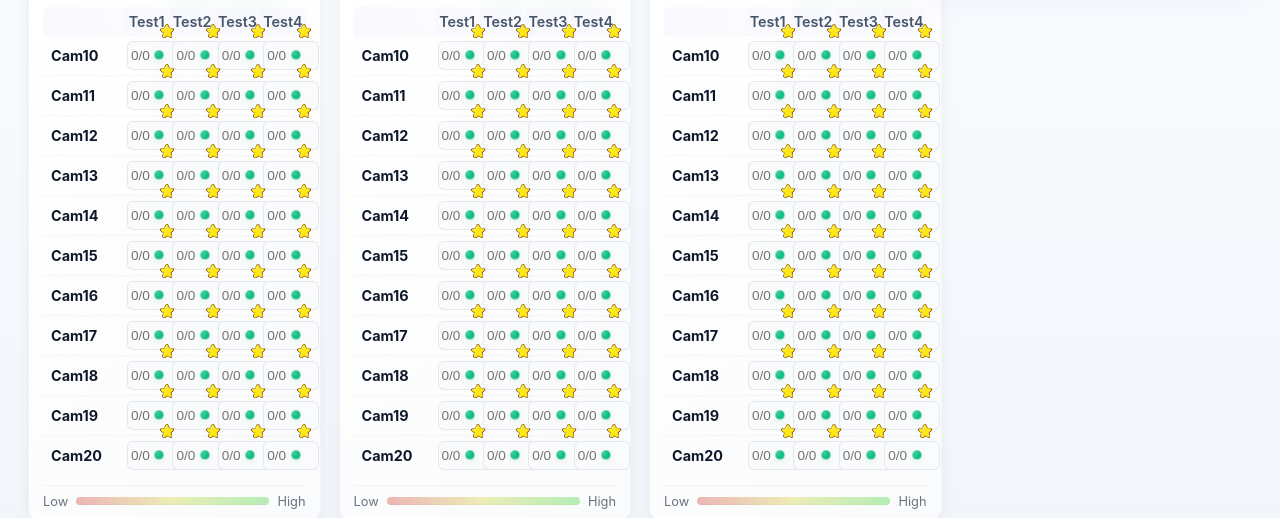
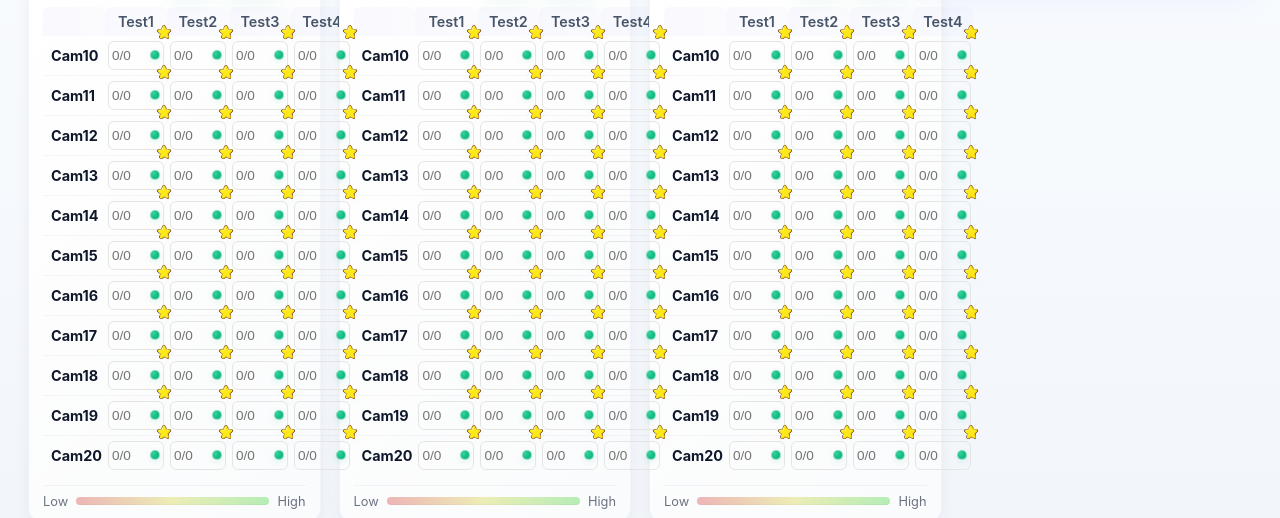
Before and after one commit to Tuyet3005/app-tracking, a website with bundled scripts: page public/index.html in a window 1280 px wide. Shown: the part 282-800 px from the top of the page. Built offline with nearby package versions, Linux system fonts and the light colour scheme; files whose address does not match are found by name.

Commit message:
Rebuild inputs markup

```diff
--- a/public/index.html
+++ b/public/index.html
@@ -387,8 +387,6 @@
     #listening-container table.practice tbody tr { border-bottom:1px solid rgba(15,23,42,0.03) }
     #listening-container table.practice tbody tr:last-child { border-bottom:none }
     #listening-container table.practice tbody tr:hover td { background:rgba(99,102,241,0.03) }
-    #listening-container input.practice-input { width:56px; padding:6px 3px; font-size:0.85rem; border-radius:6px; border:1px solid rgba(15,23,42,0.08); background:#fafbfc; text-align:left }
-    #listening-container input.practice-input:focus { background:#ffffff; box-shadow:0 2px 8px rgba(99,102,241,0.15); border-color:rgba(99,102,241,0.35) }
     #listening-container .legend { margin-top:10px; font-size:0.8rem; padding-top:8px; border-top:1px solid rgba(15,23,42,0.04) }
     .practice-wrapper { min-width: 0; background: linear-gradient(135deg, #ffffff 0%, #fafbfc 100%); border-radius: 14px; padding: 12px 14px; box-shadow: 0 4px 16px rgba(15,23,42,0.05), 0 1px 3px rgba(15,23,42,0.02); border: 1px solid rgba(99,102,241,0.06); transition: box-shadow 200ms }
     .practice-wrapper:hover { box-shadow: 0 8px 24px rgba(15,23,42,0.08), 0 2px 6px rgba(15,23,42,0.04) }
@@ -396,7 +394,7 @@
     .practice-wrapper h3 { margin: 0 0 10px 0; font-size: 1rem; font-weight: 700; color: #0b1220; display: flex; align-items: center; gap: 2px; flex-wrap: nowrap; white-space: nowrap; }
     .badge { display:inline-block; background:linear-gradient(90deg,#ffd6a5,#ffadad); padding:4px 8px; border-radius:999px; font-size:0.85rem }
 
-    table.practice {border-collapse: collapse;width: 100%;table-layout: fixed;background:transparent}
+    table.practice {border-collapse: collapse; table-layout: fixed; background:transparent}
     table.practice th, table.practice td { border: none; padding: 5px 3px; text-align: center; font-size: 0.9rem }
     table.practice thead th { background: linear-gradient(90deg, rgba(99,102,241,0.04), rgba(99,102,241,0.02)); color: #475569; font-weight: 600; padding: 6px 3px; border-radius: 6px 6px 0 0 }
     table.practice tbody tr { border-bottom: 1px solid rgba(15,23,42,0.03) }
@@ -405,8 +403,8 @@
     table.practice th:first-child { text-align: left; padding-left: 8px; width: 70px; color:#0f172a }
 
     /* Make inputs compact and pretty */
-    input.practice-input { width: 56px; box-sizing: border-box; border: 1px solid rgba(15,23,42,0.08); padding: 6px 3px; text-align: left; font-size: 0.85rem; border-radius: 6px; transition: background 220ms, color 220ms, box-shadow 160ms; background: #fafbfc; position: relative; z-index: 1; }
-    input.practice-input:focus { outline: none; background: #ffffff; box-shadow: 0 2px 8px rgba(99,102,241,0.15); border-color: rgba(99,102,241,0.35) }
+    input.practice-input {box-sizing: border-box;text-align: left;font-size: 0.85rem;transition: background 220ms, color 220ms, box-shadow 160ms;position: relative;z-index: 1;padding: 0;background: transparent;outline: none;width: 38px;border: none;}
+    .cell-wrapper:has(input.practice-input:focus) { box-shadow: 0 2px 8px rgba(99,102,241,0.15); border-color: rgba(99,102,241,0.35) }
 
     /* cell wrapper to allow overlays (star and button) */
     .cell-wrap { position: relative; display: inline-block; width:100%; overflow: visible }
@@ -416,24 +414,23 @@
 
     /* Status button for reading progress cells - positioned on right inside cell */
     .cell-status-btn {
-      position: absolute;
+
       /* nudge slightly more to the right (2px) */
-      right: 2px;
-      top: 50%;
-      transform: translateY(-50%) scale(1);
+
+       /* sit above input but input padding prevents overlap of text */
+      z-index: 3;
       width: 10px;
       height: 10px;
       border-radius: 50%;
-      border: 1px solid rgba(255,255,255,0.45);
+      border: 1px solid rgba(255, 255, 255, 0.45);
       padding: 0;
       cursor: pointer;
       background: radial-gradient(circle at 30% 30%, #34d399, #10b981 60%);
       transition: background 160ms ease, box-shadow 140ms ease, transform 120ms ease, border 120ms ease;
-      box-shadow: 0 2px 6px rgba(16,185,129,0.12), inset 0 -1px 0 rgba(255,255,255,0.12);
-      z-index: 3; /* sit above input but input padding prevents overlap of text */
+      box-shadow: 0 2px 6px rgba(16, 185, 129, 0.12), inset 0 -1px 0 rgba(255, 255, 255, 0.12);
       transform-origin: center;
     }
-    .cell-status-btn:hover { box-shadow: 0 4px 10px rgba(16,185,129,0.18), inset 0 1px 0 rgba(255,255,255,0.12); transform: translateY(-50%) scale(1.5); }
+    .cell-status-btn:hover { box-shadow: 0 4px 10px rgba(16,185,129,0.18), inset 0 1px 0 rgba(255,255,255,0.12); transform: scale(1.5); }
     .cell-status-btn:active { transform: translateY(-50%) scale(1.3); }
     .cell-status-btn.marked {
       background: radial-gradient(circle at 30% 30%, #fb7185, #ec4899 60%);
@@ -445,12 +442,24 @@
     }
 
     /* Green border for cells with values (default) */
-    .cell-with-value input { border: 2px solid #22c55e !important; }
+    .cell-with-value > .cell-wrapper { border: 2px solid #22c55e; }
     /* Pink border for marked cells */
-    .cell-with-value.marked input { border: 2px solid #ec4899 !important; }
+    .cell-with-value.marked > .cell-wrapper { border: 2px solid #ec4899; }
 
     .legend { display: flex; align-items: center; gap: 8px; margin-top: 10px; font-size: 0.8rem; color: var(--muted); padding-top: 8px; border-top: 1px solid rgba(15,23,42,0.04) }
     .legend-bar { flex:1; height:8px; border-radius:6px; background: linear-gradient(90deg, hsl(0,60%,82%), hsl(60,60%,82%), hsl(120,60%,82%)); box-shadow: inset 0 -1px 0 rgba(15,23,42,0.03) }
+
+    .cell-wrapper {
+      display: flex;
+      position: relative;
+      border-radius: 6px;
+      padding: 6px 3px;
+      width: min-content;
+      align-items: center;
+      border: 1px solid #e5e5e5;
+      color: rgb(0, 0, 0);
+      transition: all ease 0.2s;
+    }
 
     @media (max-width:1200px){
       #practice-container{gap:24px}
--- a/public/script.js
+++ b/public/script.js
@@ -148,6 +148,41 @@ const SAVING_STATUS_TEXT = {
   const parts = ["Part 1", "Part 2", "Part 3", "Part 4"];
   const rows = Array.from({ length: 11 }, (_, i) => `Cam${10 + i}`); // Cam10..Cam20
   const cols = Array.from({ length: 4 }, (_, i) => `Test${i + 1}`); // Test1..Test4
+
+  // Centralized function to generate input cell HTML
+  function inputCellHtml({ dataType, dataValue, col, row }) {
+    return html`
+      <td>
+        <div
+          class="cell-wrapper"
+        >
+          <input
+            type="text"
+            class="practice-input"
+            data-${dataType}="${dataValue}"
+            data-col="${col}"
+            data-row="${row}"
+            placeholder="0/0"
+          />
+          <button
+            type="button"
+            class="cell-status-btn"
+            aria-label="Toggle cell status"
+            data-${dataType}="${dataValue}"
+            data-col="${col}"
+            data-row="${row}"
+          ></button>
+          <div class="cell-star">
+            <img
+              src="/star.png"
+              alt="star"
+              style="width:18px;height:18px;display:block"
+            />
+          </div>
+        </div>
+      </td>
+    `;
+  }
 
   function createTableElement(title) {
     const wrapper = document.createElement("div");
@@ -186,16 +221,13 @@ const SAVING_STATUS_TEXT = {
           <tr>
             <th>${r}</th>
             ${cols
-              .map(
-                (c) => `
-              <td>
-                <div class="cell-wrap">
-                  <input type="text" class="practice-input" data-passage="${title}" data-col="${c}" data-row="${r}" placeholder="0/0">
-                  <button type="button" class="cell-status-btn" aria-label="Toggle cell status" data-passage="${title}" data-col="${c}" data-row="${r}"></button>
-                  <span class="cell-star"><img src="/star.png" alt="star" style="width:18px;height:18px;display:block" /></span>
-                </div>
-              </td>
-            `,
+              .map((c) =>
+                inputCellHtml({
+                  dataType: "passage",
+                  dataValue: title,
+                  col: c,
+                  row: r,
+                }),
               )
               .join("")}
           </tr>
@@ -263,16 +295,13 @@ const SAVING_STATUS_TEXT = {
             <tr>
               <th>${r}</th>
               ${cols
-                .map(
-                  (c) => `
-                <td>
-                  <div class="cell-wrap">
-                    <input type="text" class="practice-input" data-part="${title}" data-col="${c}" data-row="${r}" placeholder="0/0">
-                    <button type="button" class="cell-status-btn" aria-label="Toggle cell status" data-part="${title}" data-col="${c}" data-row="${r}"></button>
-                    <span class="cell-star"><img src="/star.png" alt="star" style="width:18px;height:18px;display:block" /></span>
-                  </div>
-                </td>
-              `,
+                .map((c) =>
+                  inputCellHtml({
+                    dataType: "part",
+                    dataValue: title,
+                    col: c,
+                    row: r,
+                  }),
                 )
                 .join("")}
             </tr>
@@ -387,8 +416,8 @@ const SAVING_STATUS_TEXT = {
     const td = input.closest("td");
 
     if (!m) {
-      input.style.background = "";
-      input.style.color = "";
+      input.parentElement.style.background = "";
+      input.parentElement.style.color = "";
       input.title = "";
       // remove cell border
       if (td) td.classList.remove("cell-with-value");
@@ -401,8 +430,8 @@ const SAVING_STATUS_TEXT = {
     const correct = parseInt(m[1], 10);
     const total = parseInt(m[2], 10);
     if (isNaN(correct) || isNaN(total) || total <= 0) {
-      input.style.background = "";
-      input.style.color = "";
+      input.parentElement.style.background = "";
+      input.parentElement.style.color = "";
       input.title = "Invalid numbers";
       // remove cell border
       if (td) td.classList.remove("cell-with-value");
@@ -414,7 +443,7 @@ const SAVING_STATUS_TEXT = {
 
     const wrong = Math.max(0, total - correct);
     const ratio = Math.max(0, Math.min(1, correct / total));
-    applyColor(input, ratio);
+    applyColor(input.parentElement, ratio);
     input.title = `${correct}/${total} — wrong: ${wrong} — ${Math.round(ratio * 100)}%`;
 
     // show cell border for cells with values
@@ -544,8 +573,8 @@ const SAVING_STATUS_TEXT = {
       .querySelectorAll("input.practice-input")
       .forEach((input) => {
         input.value = "";
-        input.style.background = "";
-        input.style.color = "";
+        input.parentElement.style.background = "";
+        input.parentElement.style.color = "";
         input.title = "";
         const starEl = input.parentElement.querySelector(".cell-star");
         if (starEl) starEl.style.display = "none";
```
